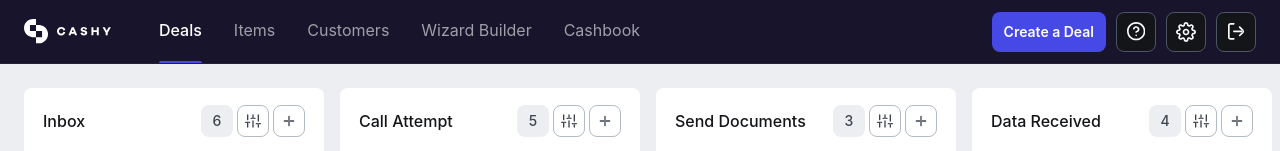
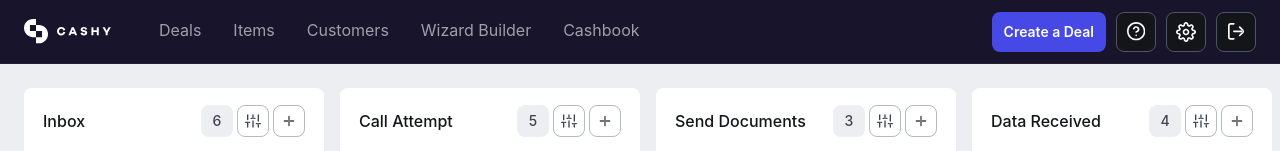
Before and after one commit to SarvarthDevelopers/cashy-mockup, a React (Vite) app: page / in a window 1280 px wide. Shown: the top 151 px of the page. Built offline with nearby package versions, Linux system fonts and the light colour scheme.

Commit message:
fix(header): active state for deals menu

```diff
--- a/src/components/Header/Header.tsx
+++ b/src/components/Header/Header.tsx
@@ -16,8 +16,8 @@ export function Header({ onCreateDealClick, currentPage }: HeaderProps) {
   const getActivePage = () => {
     if (currentPage) return currentPage;
     if (location.pathname === '/wizard-builder') return 'wizard-builder';
-    if (location.pathname === '/' || location.pathname === '/deals') return 'deals';
-    return 'wizard-builder';
+    if (location.pathname === '/deals') return 'deals';
+    return '';
   };
   const activePage = getActivePage();
 
```
